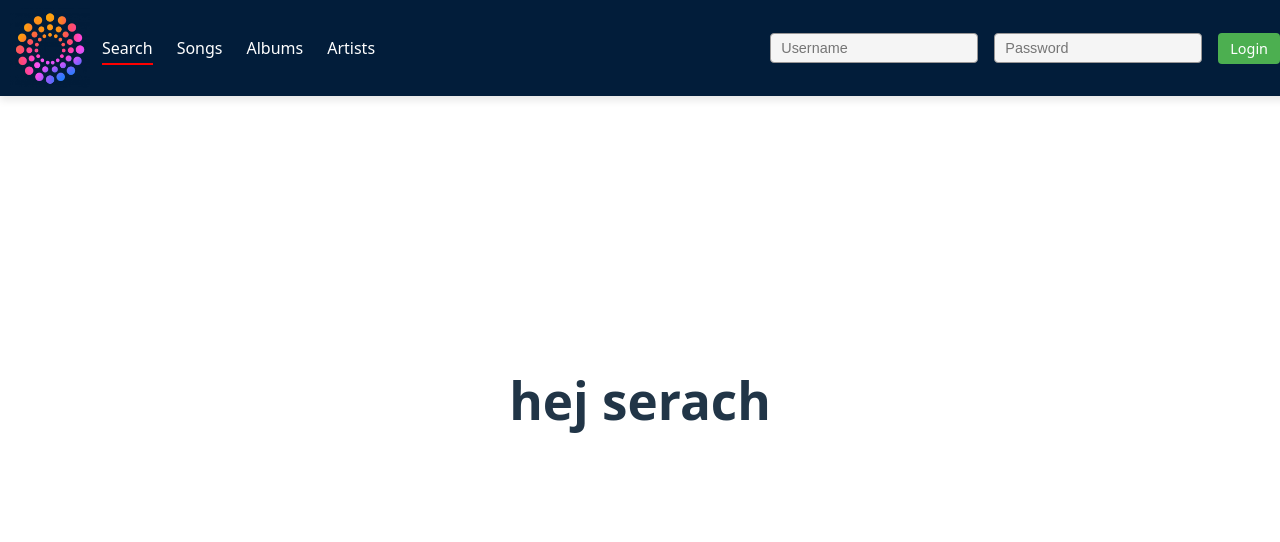
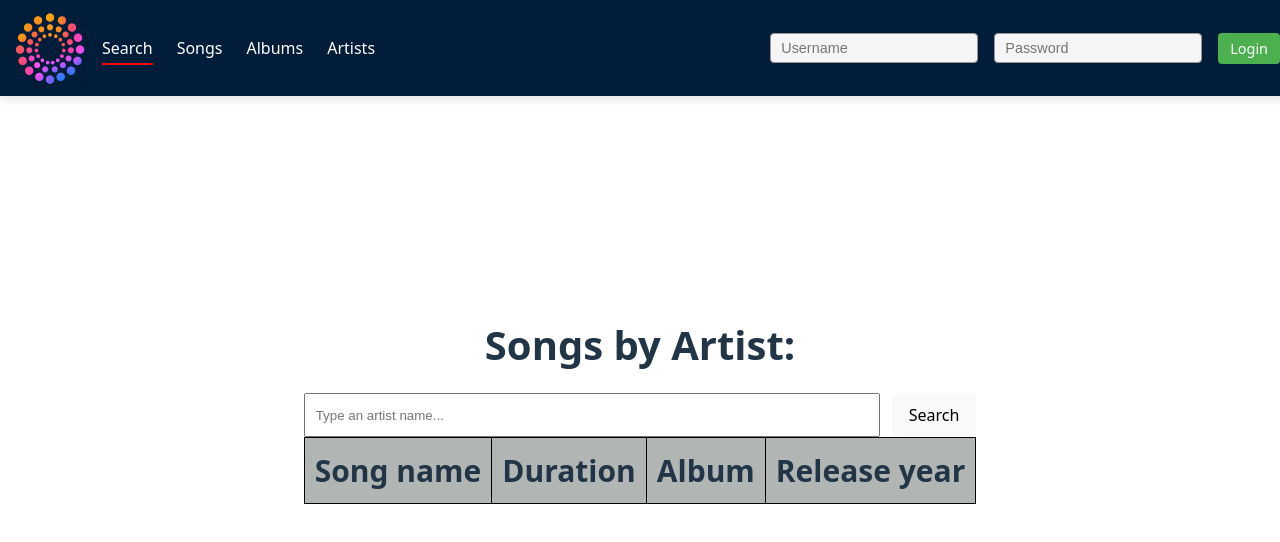
Before and after one commit to niki03125/sp3FrontendEksamen, a React (Vite) app: page /search in a window 1280 px wide. Shown: the top 542 px of the page. Built offline with nearby package versions, Linux system fonts and the light colour scheme.

Commit message:
Search page (hopefully) done

```diff
--- /dev/null
+++ b/src/pages/Search/Search.module.css
@@ -0,0 +1,52 @@
+.container{
+  display: grid;
+  grid-template-columns: 1fr;
+  padding: 5rem;
+  padding-left: 30rem;
+  padding-right: 30rem;
+  justify-items: center;
+  gap: 4rem;
+  background-color: lightgray;
+  border-radius: 6px;
+}
+
+@media(max-width: 700px) {
+  .container{
+    padding: 5rem;
+    gap: 2rem;
+  }
+}
+
+.head{
+  font-size: 40px ;
+}
+
+table, th, td{
+  border: 1px solid black;
+  border-collapse: collapse;
+  border-width: 1.5px;
+  padding: 10px;
+}
+
+th {
+  background-color: #b1b5b4;
+  font-size: 30px;
+}
+
+.form{
+  display: flex;
+  gap: 12px;
+  width: 100%;
+  justify-content: center;
+  flex-wrap: wrap;
+}
+
+.input{
+  padding: 10px;
+  min-width: 240px;
+  flex: 1 1 240px;
+}
+
+.button{
+  padding: 10px 16px;
+}
--- a/src/pages/Search/search.jsx
+++ b/src/pages/Search/search.jsx
@@ -1,9 +1,77 @@
-function Search(){
-    return(
-        <>
-        <h1>hej serach</h1>
-        </>
-    )
+import { useState } from "react";
+import styles from "./search.module.css";
 
-}
+const Search = () => {
+    const [artistName, setArtistName] = useState("");
+    const [songs, setSongs] = useState([]);
+
+    const mockSongs = [
+  {
+    id: 1,
+    songName: "Midnight Echo",
+    duration: "3:42",
+    albumName: "City Lights",
+    releaseYear: 2021,
+  },
+  {
+    id: 2,
+    songName: "Falling North",
+    duration: "4:10",
+    albumName: "City Lights",
+    releaseYear: 2021,
+  },
+  {
+    id: 3,
+    songName: "Glass Horizon",
+    duration: "5:01",
+    albumName: "Reflections of a Dream",
+    releaseYear: 2019,
+  },
+];
+
+    const onSearch = (e) => {
+        e.preventDefault();
+        // fetch songs from API
+        setSongs(mockSongs); //placeholder for fetched songs
+    };
+
+    return (
+        <div className={styles.searchContainer}>
+            <h1 className={styles.head}>Songs by Artist:</h1>
+
+            <form className={styles.form} onSubmit={onSearch}>
+                <input
+                    className={styles.input}
+                    value={artistName}
+                    onChange={(e) => setArtistName(e.target.value)}
+                    placeholder="Type an artist name..."
+                    />
+                    <button className={styles.button} type="subit">
+                        Search
+                    </button>
+            </form>
+
+            <table>
+                <thead>
+                    <tr>
+                        <th>Song name</th>
+                        <th>Duration</th>
+                        <th>Album</th>
+                        <th>Release year</th>
+                    </tr>
+                </thead>
+                <tbody>
+                    {songs.map((song) => (
+                        <tr key={song.id ?? `${song.songName}-${song.duration}-${song.albumName}-${song.releaseYear}`}>
+                            <td>{song.songName}</td>
+                            <td>{song.duration}</td>
+                            <td>{song.albumName}</td>
+                            <td>{song.releaseYear}</td>
+                        </tr>
+                    ))}
+                </tbody>
+            </table>
+            </div>
+    );
+};
 export default Search;
```
